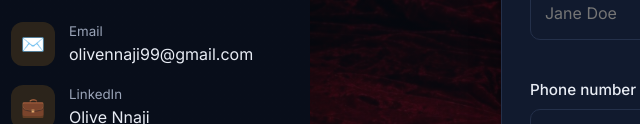
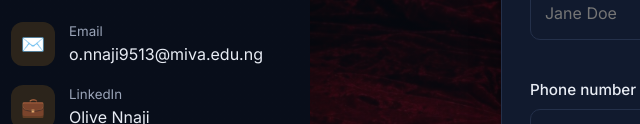
Before and after one commit to Olivennaji99/OliveNnaji-Student-Portfolio-et-Academic-Management-Website, a plain HTML site: page contact.html in a window 1280 px wide. Shown: the part 676-800 px from the top of the page, 69-709 px from the left. Drawn offline with nearby package versions, Linux system fonts and the light colour scheme.

Commit message:
Use student email for contact links and mention EmailJS in README
Co-Authored-By: Claude Opus 5.5 <noreply@anthropic.com>

```diff
--- a/contact.html
+++ b/contact.html
@@ -61,7 +61,7 @@
           <h2>Contact details</h2>
           <p class="muted">I usually respond within two working days.</p>
           <ul class="contact-list">
-            <li><span class="contact-icon" aria-hidden="true">✉️</span><div><small>Email</small><a href="mailto:olivennaji99@gmail.com">olivennaji99@gmail.com</a></div></li>
+            <li><span class="contact-icon" aria-hidden="true">✉️</span><div><small>Email</small><a href="mailto:o.nnaji9513@miva.edu.ng">o.nnaji9513@miva.edu.ng</a></div></li>
             <li><span class="contact-icon" aria-hidden="true">💼</span><div><small>LinkedIn</small><a href="https://www.linkedin.com/in/olive-nnaji-843ba0331" target="_blank" rel="noopener">Olive Nnaji</a></div></li>
             <li><span class="contact-icon" aria-hidden="true">🐙</span><div><small>GitHub</small><a href="https://github.com/Olivennaji99" target="_blank" rel="noopener">Olivennaji99</a></div></li>
             <li><span class="contact-icon" aria-hidden="true">📍</span><div><small>Location</small><span>Nigeria (WAT, GMT+1)</span></div></li>
@@ -109,7 +109,7 @@
       <ul class="footer-links">
         <li><a href="https://github.com/Olivennaji99" target="_blank" rel="noopener">GitHub</a></li>
         <li><a href="https://www.linkedin.com/in/olive-nnaji-843ba0331" target="_blank" rel="noopener">LinkedIn</a></li>
-        <li><a href="mailto:olivennaji99@gmail.com">Email</a></li>
+        <li><a href="mailto:o.nnaji9513@miva.edu.ng">Email</a></li>
       </ul>
     </div>
   </footer>
```
Also changed, not shown: about.html (+1 -1 lines), academics.html (+1 -1 lines), index.html (+1 -1 lines), planner.html (+1 -1 lines), projects.html (+1 -1 lines), 1 other file.
